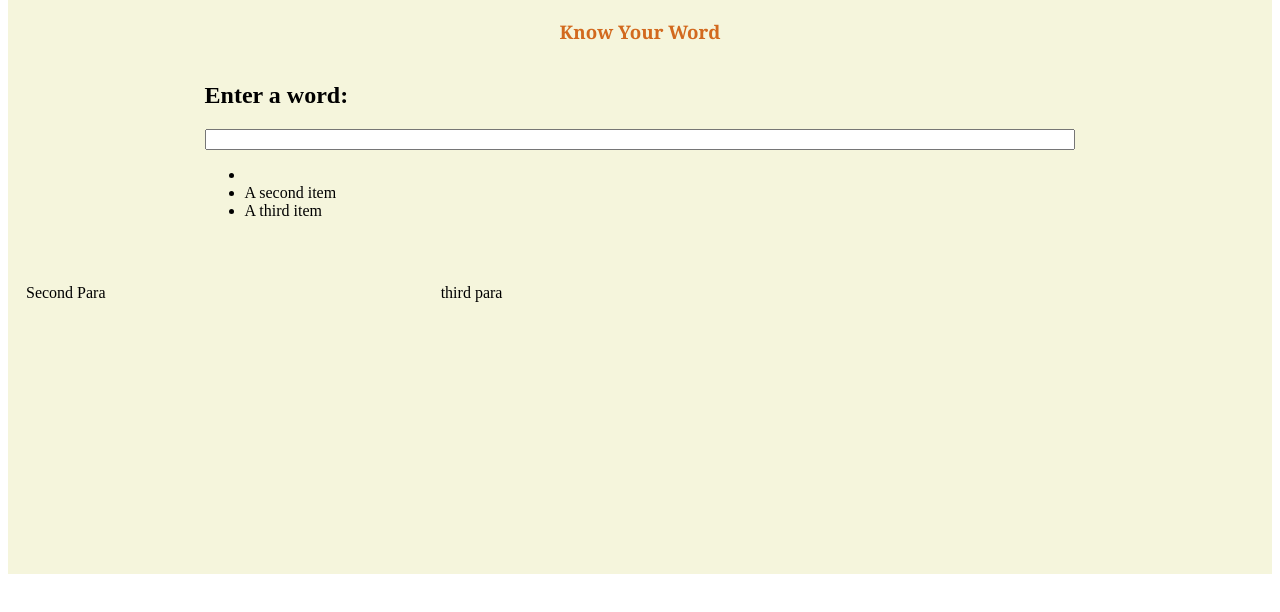
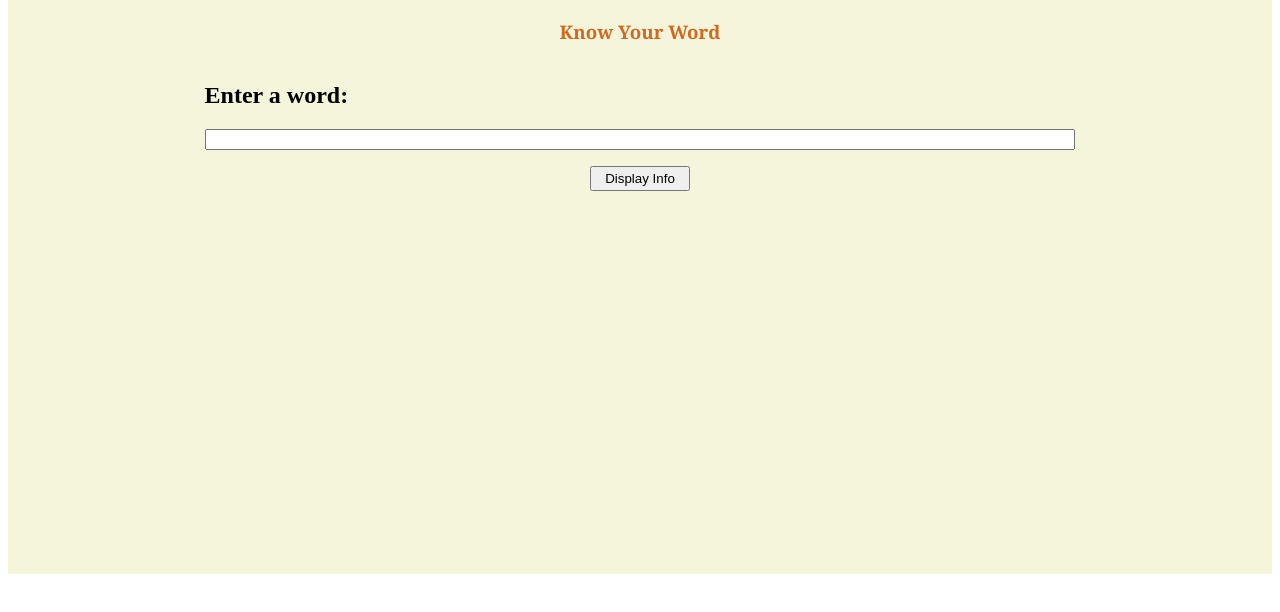
Before and after one commit to MadhaviLathaYayavaram/DictionaryAPI, a plain HTML site: page index.html in a window 1280 px wide. Shown: the part 104-716 px from the top of the page. Drawn offline with nearby package versions, Linux system fonts and the light colour scheme.

Commit message:
WrongwordsLeft

```diff
--- a/APITask1.js
+++ b/APITask1.js
@@ -11,6 +11,7 @@ async function getWord(word) {
   const wordinfo = [] = await getWord(val);
       console.log (wordinfo);
       console.log (wordinfo[0].word);
+
     document.getElementById('origin').innerHTML = wordinfo[0].origin
   const wd = document.getElementById("lists");
   wd.innerHTML = ''
@@ -21,6 +22,9 @@ async function getWord(word) {
     li.innerHTML = meanings[i].definitions[0].definition;
     console.log(li)
     wd.appendChild(li)
+
+    document.getElementById('subtitle1').setAttribute ("style","color: blue");
+    document.getElementById('subtitle2').setAttribute ("style","color: blue");
   }
 
 }
--- a/index.html
+++ b/index.html
@@ -24,30 +24,30 @@
 <input size="80%" type="text" name="wordinput"   id="wordinput"
         class="form-control"
         aria-label="Sizing example input"
-        aria-describedby="inputGroup-sizing-lg"
-        onchange='javascript: displayInfo();';}
+        aria-describedby="inputGroup-sizing-lg"}
         >
+        <div class="flex">
+          <button class="btn" onclick="displayInfo()">Display Info</button>
 
+        </div>
 
         <div>
-
-          <ul class="list-group list-group-horizontal-lg" width="100%">
-            <li class="list-group-item" id="li1"></li>
-            <li class="list-group-item" id="li2">A second item</li>
-            <li class="list-group-item" id= "li3">A third item</li>
+          <p class="mn" id="subtitle1"> Meaning : </p>
+          <ul class="list-group list-group-horizontal-lg" width="100%" id="lists">
           </ul>
 
         </div>
 
+        <div>
+          <p class="mn" id="subtitle2"> Origin : </p>
+          <ul class="list-group list-group-horizontal-lg" width="100%" id="lists">
+            <p id="origin"></p>
+          </ul>
 
+        </div>
     </div>
   </div>
-   <div class="info" >
 
-      <p>Second Para</p>
-
-      <p>third para</p>
-   </div>
 
   </div>
 
--- a/styles.css
+++ b/styles.css
@@ -6,6 +6,16 @@
     flex-direction: column;
     min-height: 650px;
 
+}
+
+.btn {
+    padding: 3px;
+    margin: 1rem;
+    width: 100px;
+}
+.flex {
+    display: flex;
+    justify-content: center;
 }
 
 h1 {
@@ -24,7 +34,8 @@ h3 {
     grid-template-columns: 1fr 1fr 1fr;
     margin: 2rem 0;
     padding-left: 1rem;
+}
 
-
-
+.mn {
+    color : beige ;
 }
```
